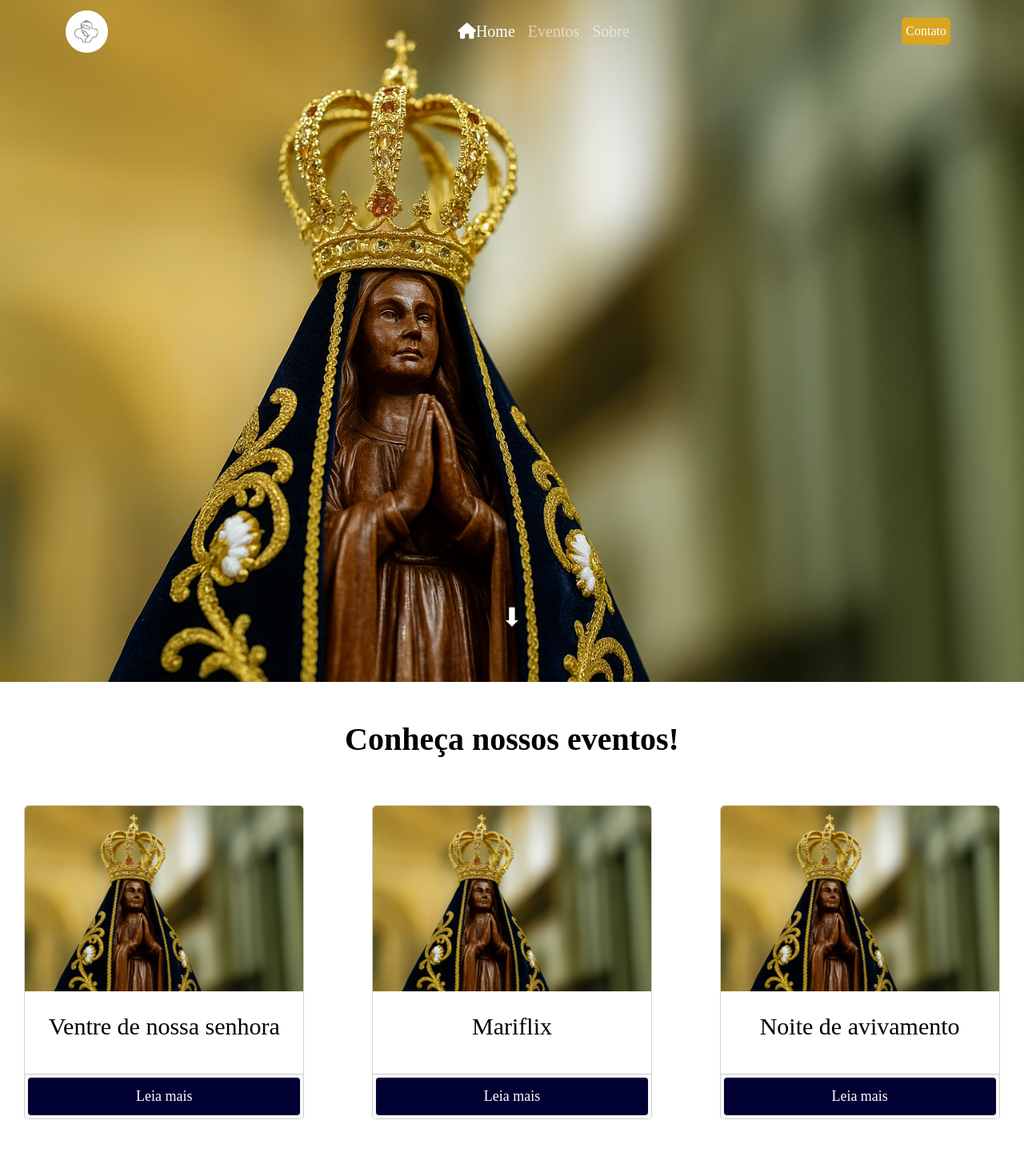
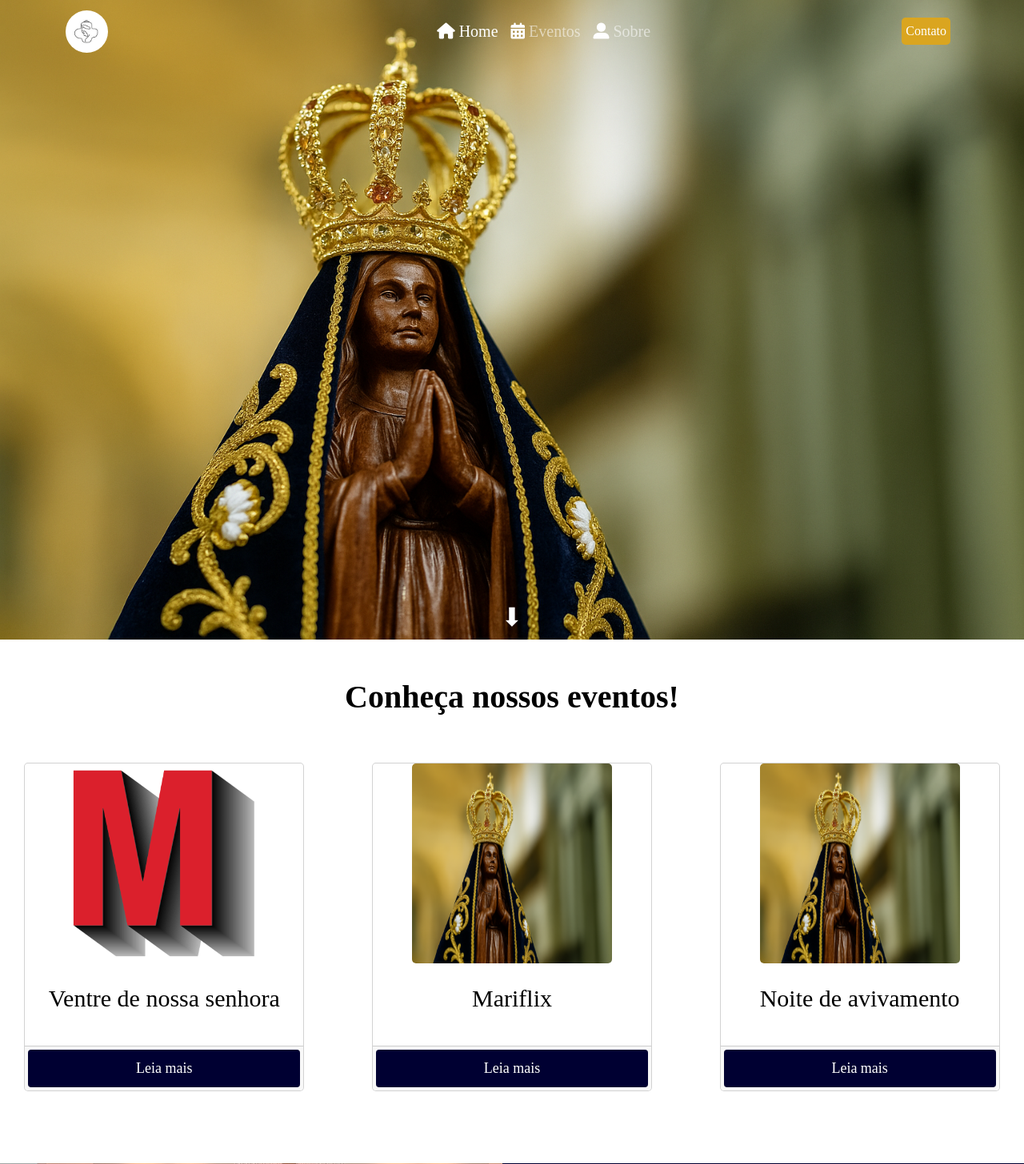
Before and after one commit to GabrielZafani/Projeto-m2, a PHP site: page / in a window 1280 px wide. Shown: the top 1456 px of the page at 80% size. Run offline with PHP 8.4, Linux system fonts and the light colour scheme; some libraries are stand-ins or nearby versions.

Commit message:
home
atalhos de eventos

```diff
--- a/css/home.css
+++ b/css/home.css
@@ -18,6 +18,13 @@
 
 }
 
+.card img {
+  width: 250px;
+  height: 250px;
+  border-radius: 5px;
+  display: block;
+  margin: 0 auto;
+}
 .text {
     padding: 5px;
     text-align: center;
@@ -55,7 +62,7 @@
 
 .maria {
   display: block;
-  width: 100%; /* ou o tamanho desejado */
+  width: 100%;
   height: auto;
 }
 
@@ -144,11 +151,18 @@
     border: 1px;
 }
 
+.card-img-top {
+    width: 50px;
+    height: 50px;
+}
 
 
 
 
 @media (min-width: 1000px) {
+    .maria {
+        height: 100vh;
+    }
 
 
 }
--- a/eventoArray.php
+++ b/eventoArray.php
@@ -1,6 +1,6 @@
 <?php
 $evento = [
-    ["text" => "Ventre de nossa senhora", "capas" => "images/maria.png", "classe" => "text"  ],
+    ["text" => "Ventre de nossa senhora", "capas" => "images/mariflix.png", "classe" => "text"  ],
     ["text" => "Mariflix", "capas" => "images/maria.png", "classe" => "text" ],
     ["text" => "Noite de avivamento", "capas" => "images/maria.png", "classe" => "text" ]
    ];
--- a/index.php
+++ b/index.php
@@ -32,13 +32,13 @@
       <div class="offcanvas-body">
         <ul class="navbar-nav justify-content-center align-items-center fs-5 flex-grow-1 pe-3">
           <li class="nav-item">
-            <a class="nav-link active" aria-current="page" href="home.php"> <i class="fa-solid fa-house" style="color: #ffffff;"></i>Home </a>
+            <a class="nav-link active" aria-current="page" href="home.php"> <i class="fa-solid fa-house" style="color: #ffffff;"></i> Home </a>
           </li>
           <li class="nav-item">
-            <a class="nav-link" href="evento.php"> Eventos </a>
+            <a class="nav-link" href="evento.php"> <i class="fa-solid fa-calendar-days" style="color: #ffffff;"></i> Eventos </a>
           </li>
           <li class="nav-item">
-            <a class="nav-link" href="sobre.php"> Sobre </a>
+            <a class="nav-link" href="sobre.php"> <i class="fa-solid fa-user-large" style="color: #ffffff;"></i> Sobre </a>
           </li>
         </ul>
         <div class="d-flex justify-content-center align-items-center gap-3">
```
Also changed, not shown: images/Mariflix.png (added).
